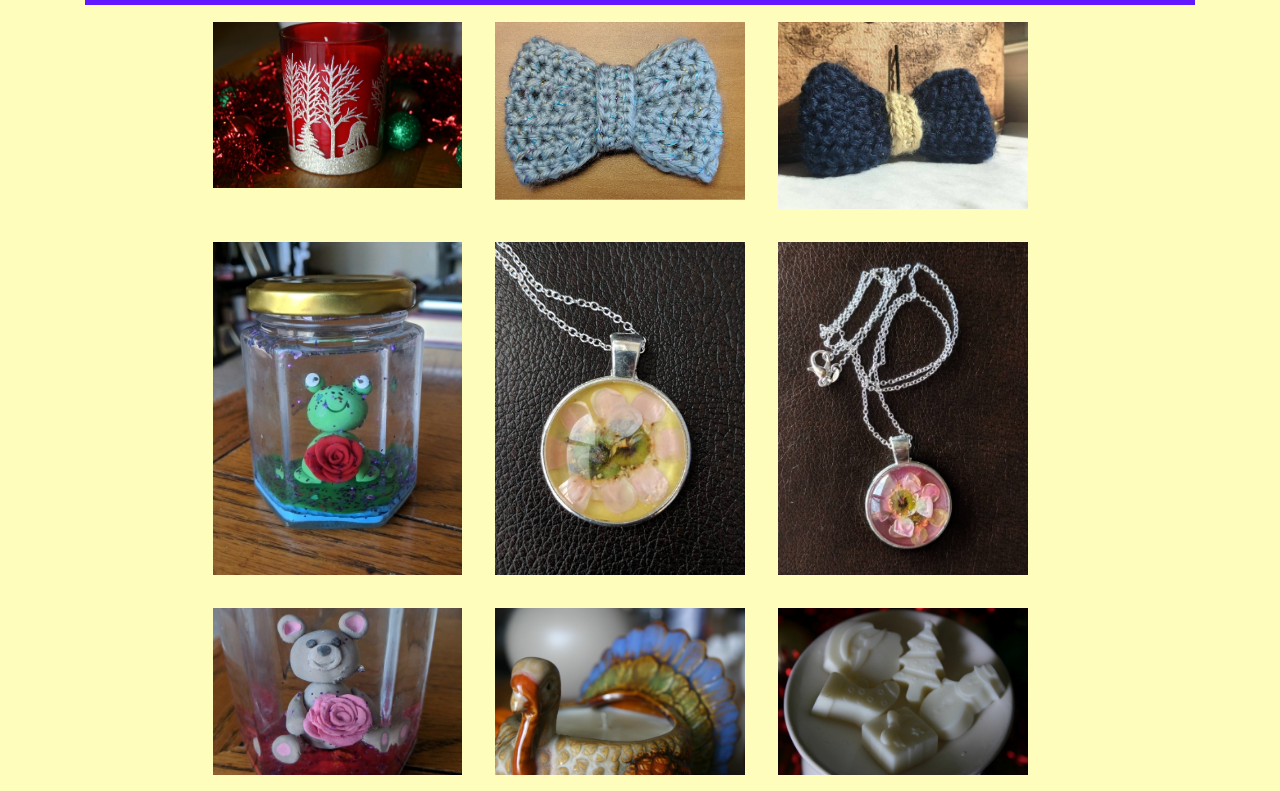
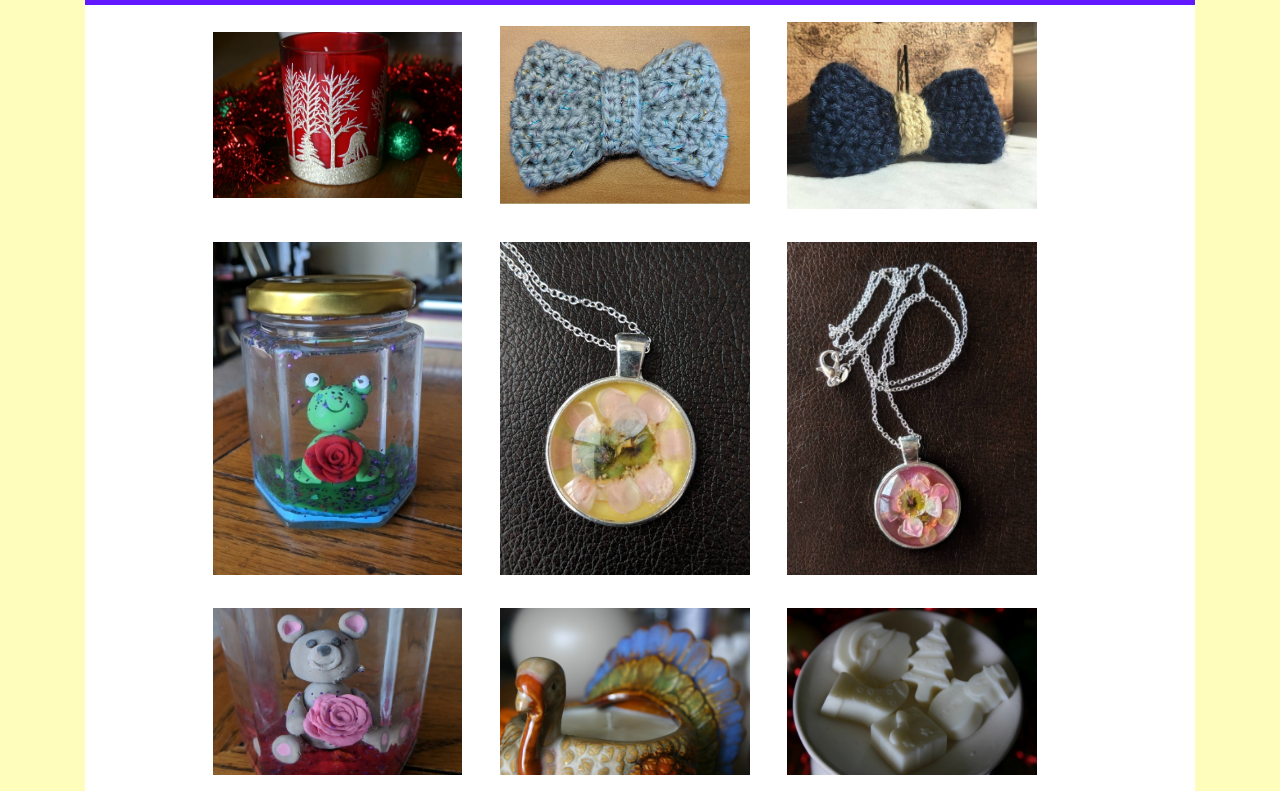
Before and after one commit to stefanshaffer/messiejessie, a plain HTML site: page messiejessie/galleryproject/gallery.html in a window 1280 px wide. Shown: the part 51-842 px from the top of the page. Drawn offline with nearby package versions, Linux system fonts and the light colour scheme; a web font is replaced by a local one.

Commit message:
more changes to gallery

```diff
--- a/messiejessie/galleryproject/gallery.html
+++ b/messiejessie/galleryproject/gallery.html
@@ -43,6 +43,7 @@
 
 <div>
 	<div class="frame">
+		<div class="center">
 			<img src="images/candel.JPG">
 			<img src="images/bow2.jpg">
 			<img src="images/bow1.jpg">
--- a/messiejessie/galleryproject/photos.css
+++ b/messiejessie/galleryproject/photos.css
@@ -24,15 +24,17 @@ img{
 	width: 25%;
 	padding: 0;
 	margin: 1.66%;
-	float: left;
+/* 	float: left; */
 	border: 1px solid black;
+
 
 	}
 
 .frame{
-	width=100%;
-	margin-left: 10%;
+/* 	width: 100%; */
+/* 	margin-left: 10%; */
 	background-color: white;
+
 	}
 
 #logo{
@@ -43,3 +45,7 @@ img{
 #fillcolor{
 	background-color: #fffdbc ;
 }
+
+.center{
+	padding-left: 10%;
+}
```
Lines whose indentation alone changed are shown as unchanged.
